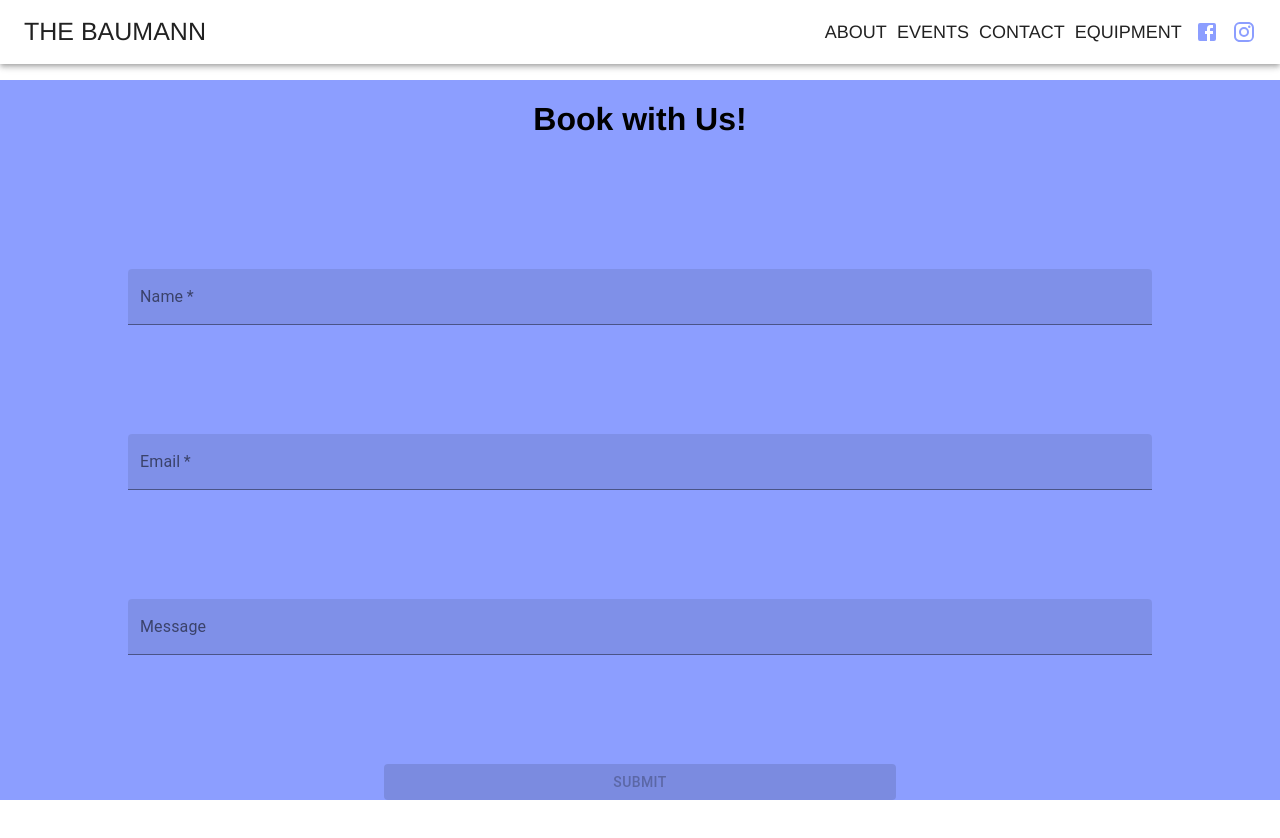
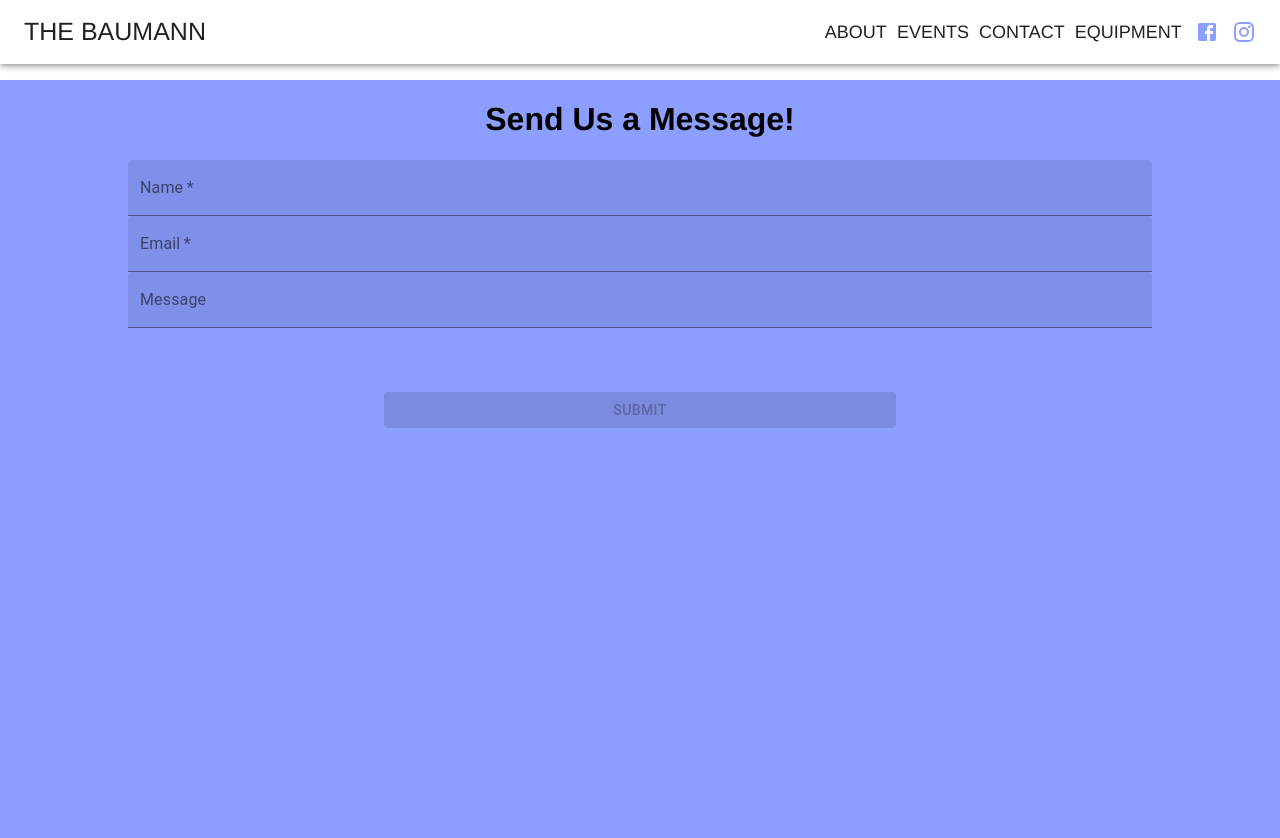
Before and after one commit to seanpara/The_Baumann, a React (Create React App) app: page /contact in a window 1280 px wide. Shown: the top 838 px of the page. Before the commit the page ends 800 px from the top, so only its background shows below. Built offline with nearby package versions, Linux system fonts and the light colour scheme; the HTML template or start-up script is replaced by a standard one.

Commit message:
revises form styling

```diff
--- a/src/Views/ContactPage.tsx
+++ b/src/Views/ContactPage.tsx
@@ -2,9 +2,6 @@ import React, { useReducer, useState, useEffect } from 'react';
 import { useRecoilState } from 'recoil';
 
 import TextField from '@material-ui/core/TextField';
-import Select from '@material-ui/core/Select';
-import MenuItem from '@material-ui/core/MenuItem';
-import FormHelperText from '@material-ui/core/FormHelperText';
 import Button from '@material-ui/core/Button';
 
 import { useHomePageStyles } from '../styles';
@@ -38,9 +35,13 @@ const SET_ALL_FIELDS = 'SET_ALL_FIELDS';
 
 const RESET_FORM = 'RESET_FORM';
 
+interface FormState {
+  [key: string]: string | number | null;
+}
+
 const ContactPage = () => {
   const [formState, dispatchFormAction] = useReducer(
-    (state: any, { type, payload }: any) => {
+    (state: FormState, { type, payload }: { type: string; payload?: any }) => {
       switch (type) {
         case SET_FIELD: {
           const { field = '', value = '' } = payload;
@@ -61,7 +62,7 @@ const ContactPage = () => {
 
   const classes = useHomePageStyles();
 
-  const [contactType, setContactType] = useRecoilState(contactState);
+  const [contactType] = useRecoilState(contactState);
 
   useEffect(() => {
     if (contactType) {
@@ -72,33 +73,29 @@ const ContactPage = () => {
       });
     }
   }, [contactType]);
-  console.log('contactType:', contactType);
-  console.log('did this work?', contactType);
+
   const makeASentence = (word: string): string =>
     word.replace(/^[a-z]|[A-Z]/g, (v, i) =>
       i === 0 ? v.toUpperCase() : ' ' + v.toLowerCase(),
     );
 
   const handleFieldChange = ({ target: { value } }: any, field: any) =>
-    // @ts-ignore
     dispatchFormAction({
       type: SET_FIELD,
       payload: { field, value },
     });
 
   const handleFormSubmit = async () => {
-    // @ts-ignore
     dispatchFormAction({ type: RESET_FORM });
 
-    const res = await fetch(
+    const { status, error } = await fetch(
       'https://us-central1-baumann-firebase.cloudfunctions.net/sendMail',
       {
         method: 'POST',
         body: JSON.stringify(formState),
       },
-    );
-    // @ts-ignore
-    const { status, error } = res.json();
+    ).then((r): Promise<{ status: number; error: string }> => r.json());
+
     if (status !== 200) {
       setErrorMessage(error);
     }
@@ -127,22 +124,16 @@ const ContactPage = () => {
 
   const { name, email } = formState;
   return (
-    <div
-      className={classes.root}
-      style={{
-        height: '90vh',
-        display: 'flex',
-        flexDirection: 'column',
-        justifyContent: 'space-between',
-      }}
-    >
-      <h1>Book with Us!</h1>
+    <div className={classes.contactPage}>
+      <h1>
+        {contactType === 'booking' ? 'Book with Us!' : 'Send Us a Message!'}
+      </h1>
       {renderForm()}
       <Button
         disabled={!name || !email}
         onClick={handleFormSubmit}
         variant="contained"
-        style={{ width: '40%' }}
+        style={{ width: '40%', marginTop: '5%' }}
       >
         Submit
       </Button>
--- a/src/styles/index.js
+++ b/src/styles/index.js
@@ -27,6 +27,14 @@ export const useHomePageStyles = makeStyles((theme) => ({
     flexDirection: 'column',
     justifyContent: 'center',
     alignItems: 'center',
+    background: theme.palette.secondary.main,
+  },
+  contactPage: {
+    display: 'flex',
+    alignItems: 'center',
+    flexDirection: 'column',
+    justifyContent: 'flex-start',
+    height: '100vh',
     background: theme.palette.secondary.main,
   },
   eventDetailPaper: {
```
